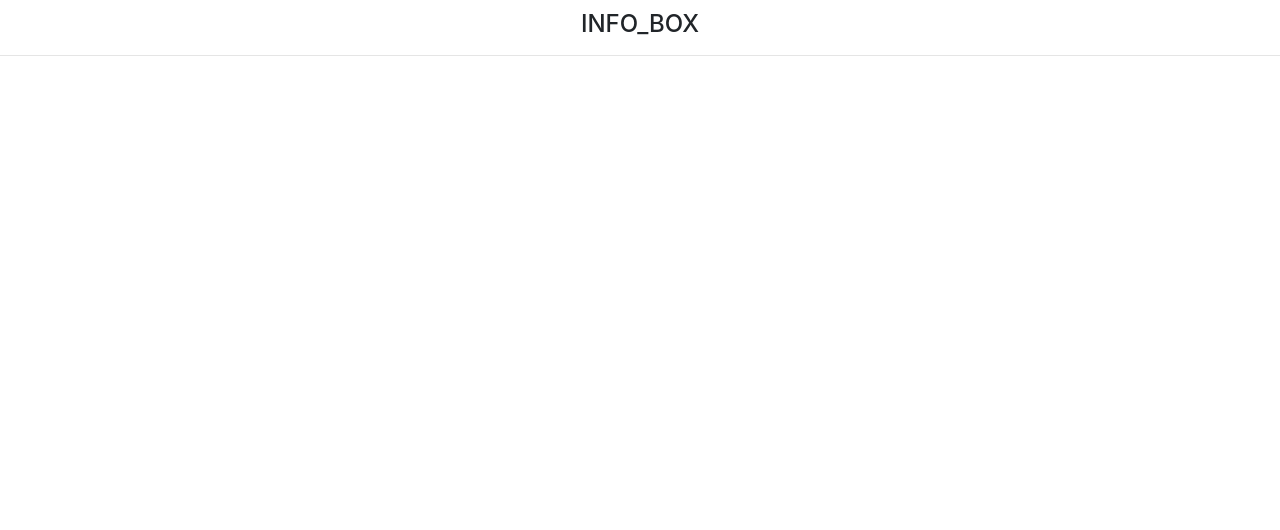
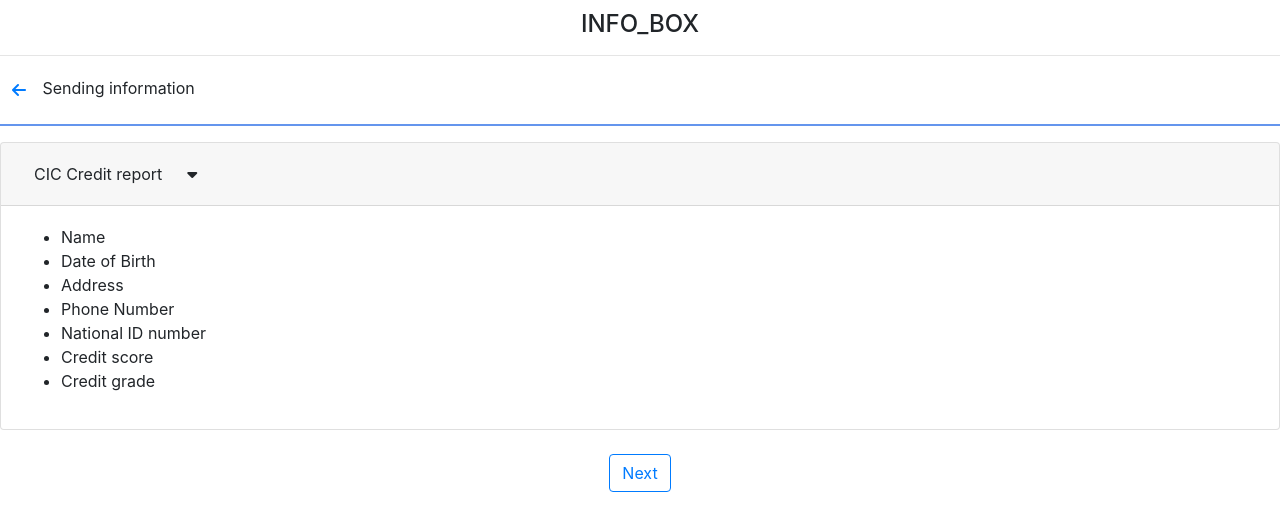
Before and after one commit to hoangtungson164/web_mobile, an Angular app in the folder frontend_angular/: page /banks/1/sending in a window 1280 px wide. Before the commit this address led to /. Shown: the top 530 px of the page. Built offline with nearby package versions, Linux system fonts and the light colour scheme.

Commit message:
adding sending info

```diff
--- a/frontend_angular/src/app/app-routing/app-routing.module.ts
+++ b/frontend_angular/src/app/app-routing/app-routing.module.ts
@@ -3,13 +3,17 @@
 import {RouterModule, Routes} from '@angular/router';
 import {BankListComponent} from '../bank-list/bank-list.component';
 import {BankConsensusComponent} from '../bank-consensus/bank-consensus.component';
+import {SendingInfoComponent} from '../sending-info/sending-info.component';
 
 const routes: Routes = [{
   path: 'banks',
   component: BankListComponent,
 }, {
-  path: 'banks/:id',
+  path: 'banks/:id/consensus',
   component: BankConsensusComponent,
+}, {
+  path: 'banks/:id/sending',
+  component: SendingInfoComponent,
 }];
 
 @NgModule({
--- a/frontend_angular/src/app/app.module.ts
+++ b/frontend_angular/src/app/app.module.ts
@@ -8,13 +8,15 @@
 import {HeadingComponent} from './heading/heading.component';
 import {BankConsensusComponent} from './bank-consensus/bank-consensus.component';
 import {FormsModule} from '@angular/forms';
+import { SendingInfoComponent } from './sending-info/sending-info.component';
 
 @NgModule({
   declarations: [
     AppComponent,
     BankListComponent,
     HeadingComponent,
-    BankConsensusComponent
+    BankConsensusComponent,
+    SendingInfoComponent
   ],
   imports: [
     BrowserModule,
--- a/frontend_angular/src/app/bank-consensus/bank-consensus.component.css
+++ b/frontend_angular/src/app/bank-consensus/bank-consensus.component.css
@@ -3,3 +3,15 @@
   align-items: center;
   justify-content: center;
 }
+
+.back {
+  border: none;
+}
+
+hr {
+  border: 1px solid cornflowerblue;
+}
+
+.card {
+  background: none;
+}
--- a/frontend_angular/src/app/bank-consensus/bank-consensus.component.html
+++ b/frontend_angular/src/app/bank-consensus/bank-consensus.component.html
@@ -1,4 +1,9 @@
-<div><i class="fas fa-arrow-left"></i>  Consensus of data using, collecting and using</div>
+<div>
+    <button class="btn btn-outline-primary back" [routerLink]="['/banks', id, 'sending']"><i
+            class="fas fa-arrow-left"></i></button>
+    Consensus of data using, collecting and using
+</div>
+<hr>
 <div class="accordion" id="accordionExample" *ngIf="bankConsensus">
     <div class="card">
         <div class="card-header" id="headingOne">
@@ -50,6 +55,9 @@
         </div>
     </div>
 </div>
+<label class="form-check-label">
+  <input type="checkbox" id="allCheck" class="form-check-input"> I agree with all the agreements above
+</label>
 <br>
 <div id="wrapper">
     <button class="btn btn-outline-primary" [routerLink]="['/banks']">Next</button>
--- a/frontend_angular/src/app/bank-consensus/bank-consensus.component.ts
+++ b/frontend_angular/src/app/bank-consensus/bank-consensus.component.ts
@@ -1,6 +1,6 @@
 import {Component, OnInit} from '@angular/core';
 import {BankService} from '../bank-list/service/bank.service';
-import {IBankConsensus} from '../bank-list/interface/i-bank-consensus';
+import {IBankConsensus} from './interface/i-bank-consensus';
 import {ActivatedRoute} from '@angular/router';
 
 @Component({
@@ -11,6 +11,7 @@
 export class BankConsensusComponent implements OnInit {
 
   bankConsensus: IBankConsensus;
+  id: number;
 
   constructor(
     private bankService: BankService,
@@ -19,8 +20,8 @@
   }
 
   ngOnInit() {
-    const id = +this.route.snapshot.paramMap.get('id');
-    this.getConsensus(id);
+    this.id = +this.route.snapshot.paramMap.get('id');
+    this.getConsensus(this.id);
   }
 
   getConsensus(id: number) {
--- a/frontend_angular/src/app/bank-list/bank-list.component.css
+++ b/frontend_angular/src/app/bank-list/bank-list.component.css
@@ -5,6 +5,5 @@
 }
 
 hr {
-  border: 1px solid darkblue;
-  border-radius: 5px;
+  border: 1px solid cornflowerblue;
 }
--- a/frontend_angular/src/app/bank-list/bank-list.component.html
+++ b/frontend_angular/src/app/bank-list/bank-list.component.html
@@ -9,5 +9,5 @@
   <hr>
 </div>
 <div id="wrapper" *ngIf="bankId">
-  <button class="btn btn-outline-primary" [routerLink]="['/banks', bankId]">Next</button>
+  <button class="btn btn-outline-primary" [routerLink]="['/banks', bankId, 'sending']">Next</button>
 </div>
--- a/frontend_angular/src/app/bank-list/service/bank.service.ts
+++ b/frontend_angular/src/app/bank-list/service/bank.service.ts
@@ -4,7 +4,7 @@
 import {Observable} from 'rxjs';
 import {IBank} from '../interface/ibank';
 import {map} from 'rxjs/operators';
-import {IBankConsensus} from '../interface/i-bank-consensus';
+import {IBankConsensus} from '../../bank-consensus/interface/i-bank-consensus';
 
 
 const URL = environment.URL;
--- /dev/null
+++ b/frontend_angular/src/app/sending-info/sending-info.component.css
@@ -0,0 +1,13 @@
+#wrapper {
+    display: flex;
+    align-items: center;
+    justify-content: center;
+}
+
+.back {
+    border: none;
+}
+
+hr {
+    border: 1px solid cornflowerblue;
+}
--- /dev/null
+++ b/frontend_angular/src/app/sending-info/sending-info.component.html
@@ -0,0 +1,35 @@
+<div>
+    <button class="btn btn-outline-primary back" [routerLink]="['/banks']"><i class="fas fa-arrow-left"></i></button>
+    Sending information</div>
+<hr>
+<div class="accordion" id="accordionExample">
+    <div class="card">
+        <div class="card-header" id="headingOne">
+            <div class="btn-group">
+                <button class="btn consensus" type="button">CIC Credit report
+                </button>
+                <button class="btn" type="button" data-toggle="collapse" data-target="#collapseOne"
+                        aria-expanded="true" aria-controls="collapseOne"><i class="fas fa-caret-down"></i>
+                </button>
+            </div>
+        </div>
+
+        <div id="collapseOne" class="collapse show" aria-labelledby="headingOne" data-parent="#accordionExample">
+            <div class="card-body">
+                <ul>
+                    <li>Name</li>
+                    <li>Date of Birth</li>
+                    <li>Address</li>
+                    <li>Phone Number</li>
+                    <li>National ID number</li>
+                    <li>Credit score</li>
+                    <li>Credit grade</li>
+                </ul>
+            </div>
+        </div>
+    </div>
+</div>
+<br>
+<div id="wrapper">
+    <button class="btn btn-outline-primary" [routerLink]="['/banks', id, 'consensus']">Next</button>
+</div>
--- /dev/null
+++ b/frontend_angular/src/app/sending-info/sending-info.component.ts
@@ -0,0 +1,20 @@
+import {Component, OnInit} from '@angular/core';
+import {ActivatedRoute} from '@angular/router';
+
+@Component({
+    selector: 'app-sending-info',
+    templateUrl: './sending-info.component.html',
+    styleUrls: ['./sending-info.component.css']
+})
+export class SendingInfoComponent implements OnInit {
+
+    id: number;
+
+    constructor(private route: ActivatedRoute) {
+    }
+
+    ngOnInit() {
+        this.id = +this.route.snapshot.paramMap.get('id');
+    }
+
+}
```
Also changed, not shown: frontend_angular/src/app/bank-consensus/interface/i-bank-consensus.ts (renamed from frontend_angular/src/app/bank-list/interface/i-bank-consensus.ts), 1 other file (tests, documents, lock files or other folders). Lines whose indentation alone changed are shown as unchanged.
